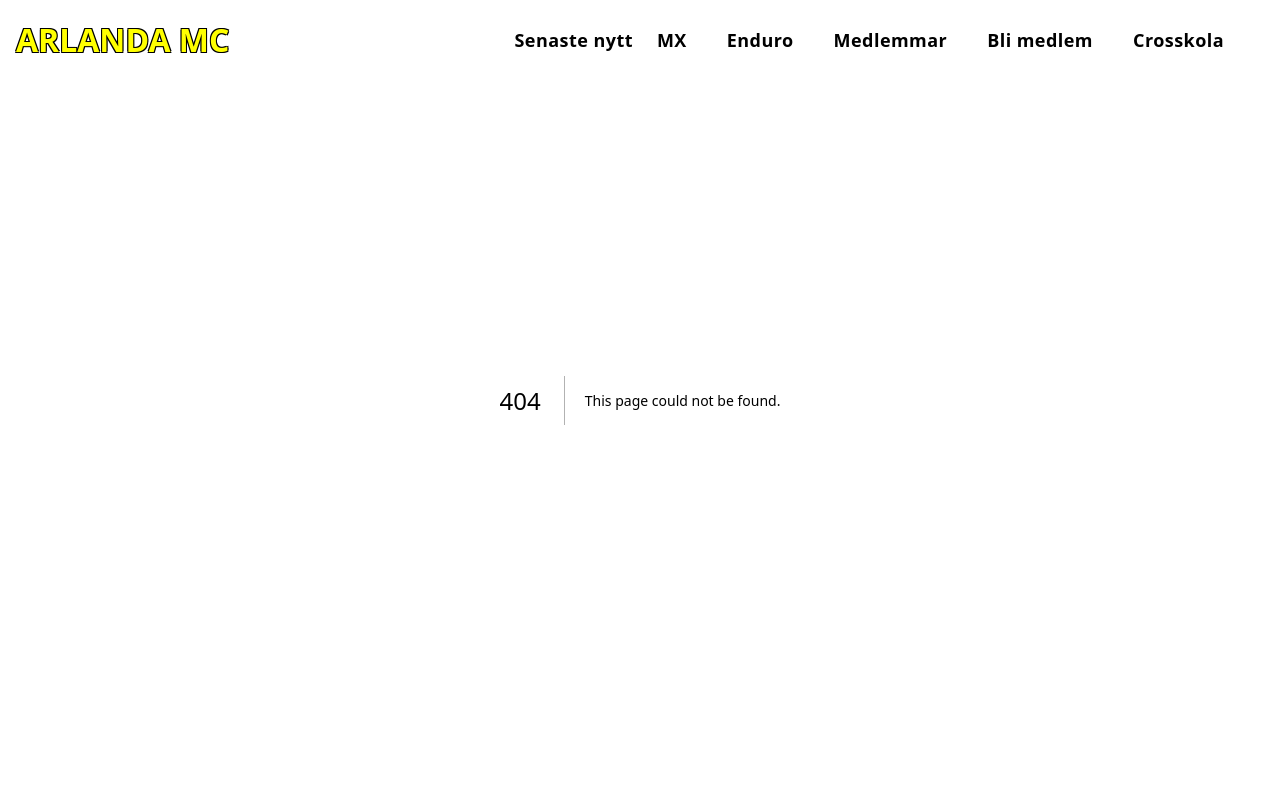
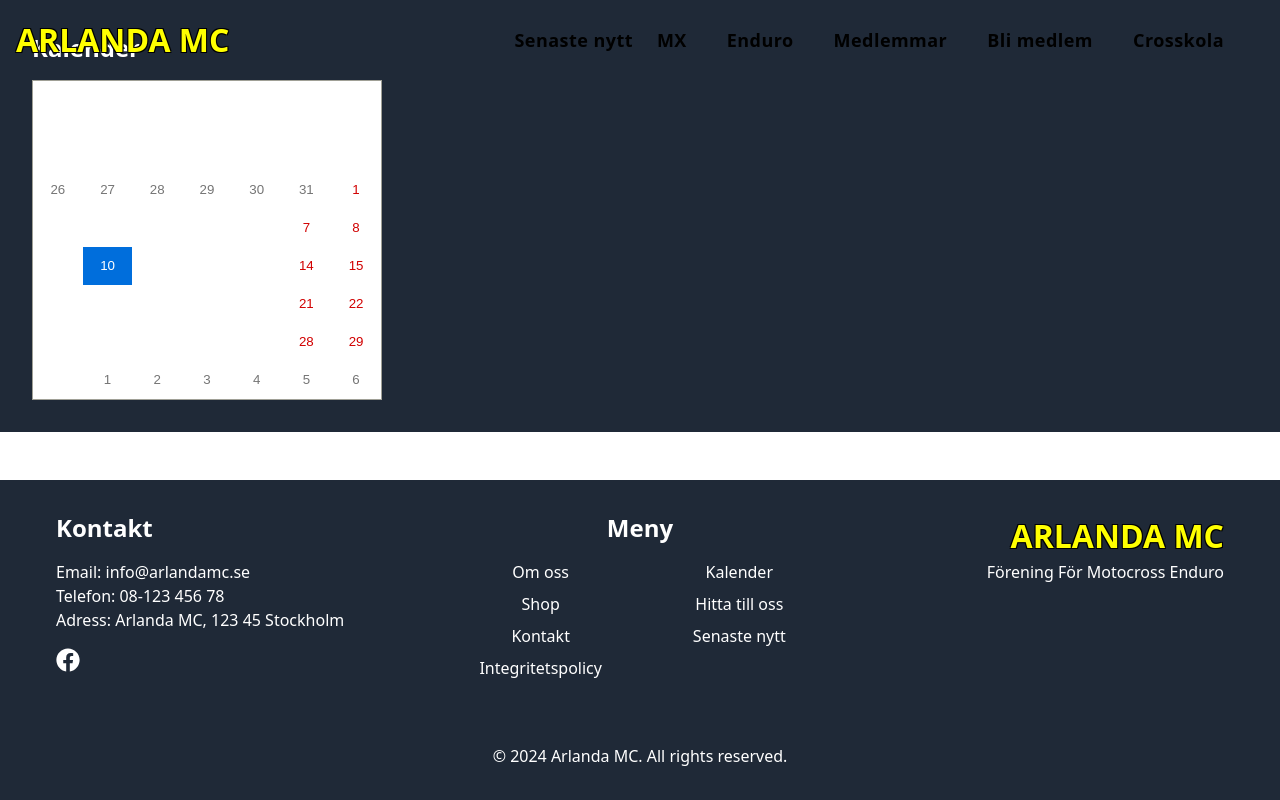
Before and after one commit to MikaelaMathisson/Examensarbete, a Next.js app: page /calendar in a window 1280 px wide. Before the commit this address had no page. Shown: the top 800 px of the page. Built offline with nearby package versions, Linux system fonts and the light colour scheme.

Commit message:
changes of names on files

```diff
--- /dev/null
+++ b/app/calendar/page.js
@@ -0,0 +1,50 @@
+// components/Calendar.js
+"use client";
+
+import React, { useEffect, useState } from 'react';
+import Calendar from 'react-calendar';
+import 'react-calendar/dist/Calendar.css';
+import mongoose from 'mongoose';
+
+const EventSchema = new mongoose.Schema({
+    title: String,
+    date: Date,
+});
+
+const Event = mongoose.model('Event', EventSchema);
+
+const MyCalendar = () => {
+    const [events, setEvents] = useState([]);
+    const [date, setDate] = useState(new Date());
+
+    useEffect(() => {
+        mongoose.connect('mongodb://localhost:27017/yourdbname', { useNewUrlParser: true, useUnifiedTopology: true });
+        Event.find({}, (err, events) => {
+            if (err) {
+                console.error(err);
+            } else {
+                setEvents(events);
+            }
+        });
+    }, []);
+
+    const tileContent = ({ date, view }) => {
+        if (view === 'month') {
+            const event = events.find(event => new Date(event.date).toDateString() === date.toDateString());
+            return event ? <p>{event.title}</p> : null;
+        }
+    };
+
+    return (
+        <div className="bg-gray-800 text-white p-8">
+            <h2 className="text-2xl font-bold mb-4">Kalender</h2>
+            <Calendar
+                onChange={setDate}
+                value={date}
+                tileContent={tileContent}
+            />
+        </div>
+    );
+};
+
+export default MyCalendar;
```
Also changed, not shown: app/integritypolicy/page.js (added), app/latestNews/page.js (renamed from app/senasteNytt/page.js), app/members/page.js (renamed from app/medlem/page.js).
